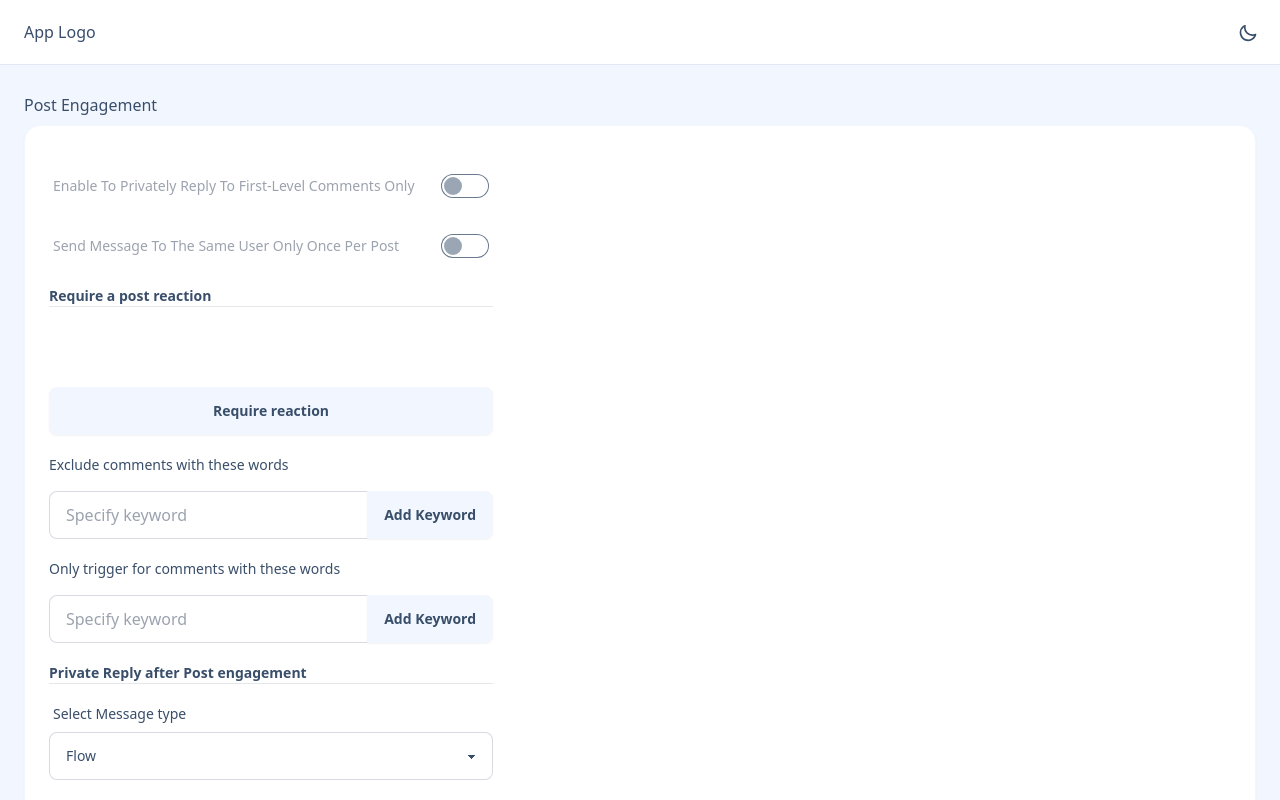
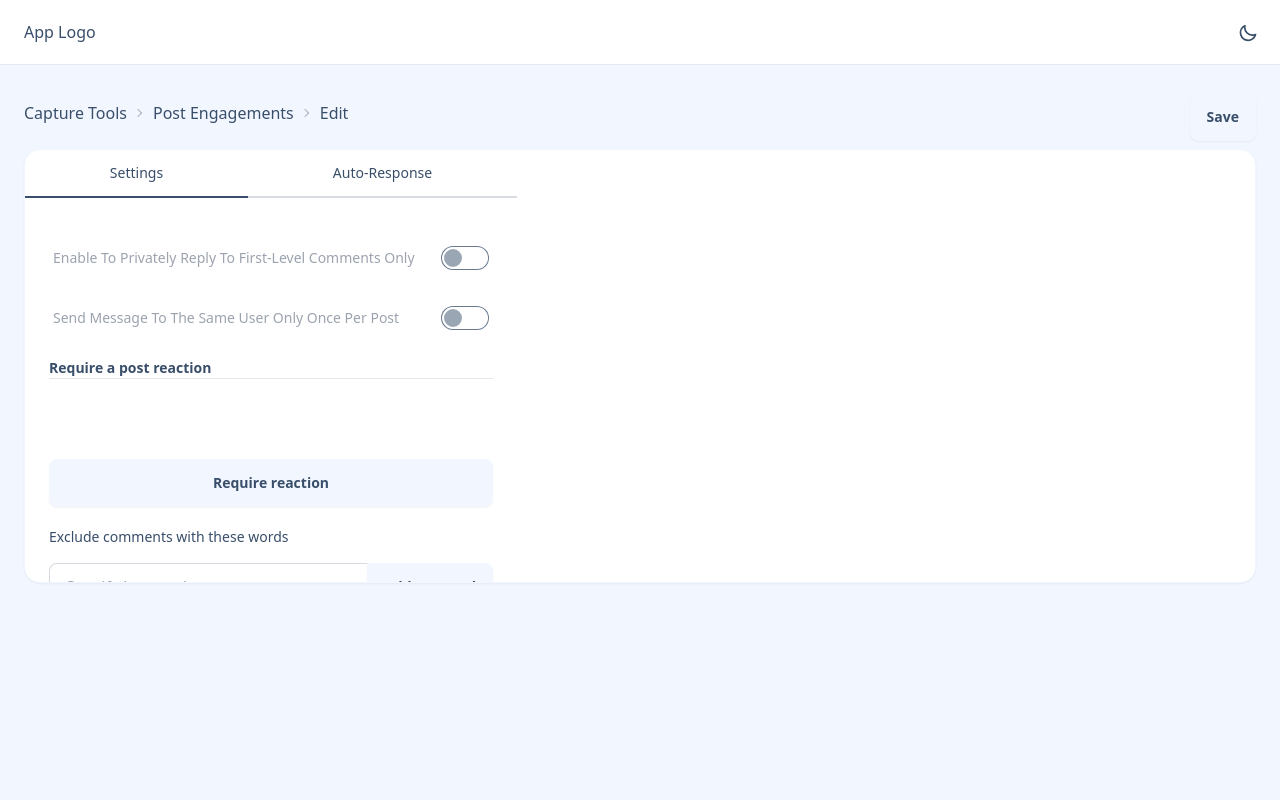
Before and after one commit to ogunsolahabib/clepher-post-engagements, a React (Vite) app: page /post-engagements/1/edit in a window 1280 px wide. Shown: the top 800 px of the page. Built offline with nearby package versions, Linux system fonts and the light colour scheme.

Commit message:
comments component

```diff
--- a/src/components/page-specific/EditPostEngagement/AutoResponse.tsx
+++ b/src/components/page-specific/EditPostEngagement/AutoResponse.tsx
@@ -2,7 +2,7 @@ import Switch from "../../ui/Switch";
 import ReplyInComments from "./ReplyInComments";
 
 export default function AutoResponse() {
-    return <div className="flex flex-col gap-3">
+    return <div className="flex flex-col gap-5 text-sm px-6 py-10 h-96 overflow-auto">
         <Switch id="enable-private" labelNode={<span className="label-text text-gray-400">Enable to automatically like Comments</span>} />
         <ReplyInComments />
     </div>
--- /dev/null
+++ b/src/components/page-specific/EditPostEngagement/Comments.tsx
@@ -0,0 +1,30 @@
+import { useState } from "react";
+import AutoResponse from "./AutoResponse";
+import Settings from "./Settings";
+import mergeClassNames from "../../../utills/mergeClassNames";
+
+export default function Comments() {
+
+    const [activeTab, setActiveTab] = useState('settings');
+
+    const tabList = [
+        {
+            id: 'settings',
+            title: 'Settings',
+            content: <Settings />
+        },
+        {
+            id: 'auto-response',
+            title: 'Auto-Response',
+            content: <AutoResponse />
+        }
+    ]
+    return <>
+        <div role="tablist" className="tabs tabs-lg tabs-bordered">
+            {tabList.map(tab => (
+                <a role="tab" key={tab.id} className={mergeClassNames(activeTab === tab.id ? "tab tab-active" : "tab", "text-sm")} onClick={() => setActiveTab(tab.id)}>{tab.title}</a>
+            ))}
+        </div>
+        {tabList.find(tab => tab.id === activeTab)?.content}
+    </>
+}
--- a/src/components/page-specific/EditPostEngagement/Settings.tsx
+++ b/src/components/page-specific/EditPostEngagement/Settings.tsx
@@ -1,18 +1,17 @@
 import Switch from "../../ui/Switch";
-import AutoResponse from "./AutoResponse";
 import ExcludeCommentsForm from "./ExcludeCommentsForm";
 import PrivateReplyForm from "./PrivateReplyForm";
 import RequireReaction from "./RequireReaction";
 import TriggerCommentsForm from "./TriggerCommentsForm";
 
 export default function Settings() {
-    return <div className="flex flex-col gap-5 text-sm px-6 py-10">
+    return <div className="flex flex-col gap-5 text-sm px-6 py-10 h-96 overflow-auto">
         <Switch id="enable-private" labelNode={<span className="label-text text-gray-400">Enable To Privately Reply To First-Level Comments Only</span>} />
         <Switch id="allow-same-user" labelNode={<span className="label-text text-gray-400">Send Message To The Same User Only Once Per Post</span>} />
         <RequireReaction />
         <ExcludeCommentsForm />
         <TriggerCommentsForm />
         <PrivateReplyForm />
-        <AutoResponse />
+
     </div>
 }
--- a/src/pages/EditPostEngagement.tsx
+++ b/src/pages/EditPostEngagement.tsx
@@ -1,17 +1,21 @@
+import { Link } from "react-router-dom";
 import RootLayout from "../components/RootLayout";
-import Settings from "../components/page-specific/EditPostEngagement/Settings";
 import Breadcrumb from "../components/ui/Breadcrumbs";
 import Card, { CardBody } from "../components/ui/Card";
+import Button from "../components/ui/Button";
+import Comments from "../components/page-specific/EditPostEngagement/Comments";
 
 export default function EditPostEngagement() {
     return <RootLayout>
-        <Breadcrumb items={['Post Engagement']} />
-
-        <Card className="">
+        <div className="flex justify-between my-2">
+            <Breadcrumb items={["Capture Tools", <Link to="/post-engagements">Post Engagements</Link>, 'Edit']} />
+            <Button>Save</Button>
+        </div>
+        <Card>
             <CardBody>
                 <div className="flex flex-col md:flex-row">
                     <div className="md:basis-2/5">
-                        <Settings />
+                        <Comments />
                     </div>
                 </div>
             </CardBody>
```
